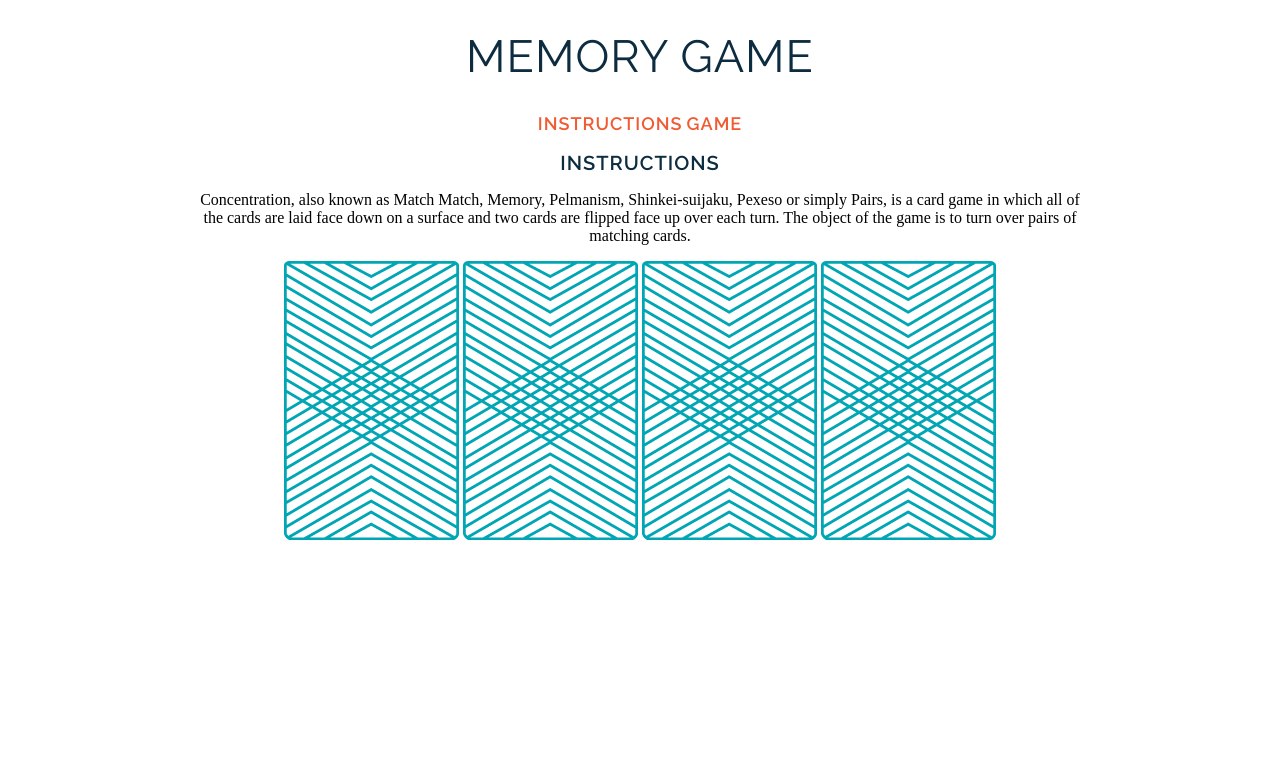
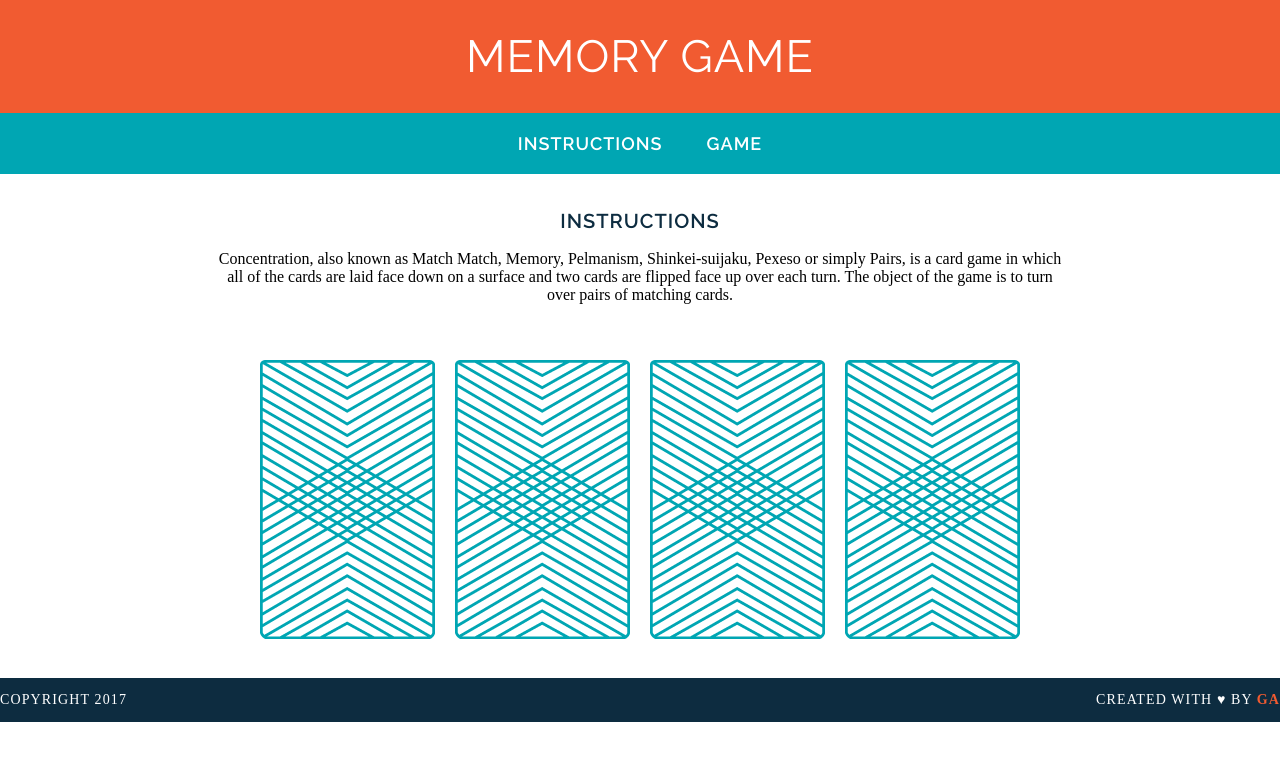
Before and after one commit to ramteen85/wdi-fundamentals-memorygame, a plain HTML site: page memory_game/index.html in a window 1280 px wide. Drawn offline with Linux system fonts and the light colour scheme; a web font is replaced by a local one.

Commit message:
created game logic basic javascript

```diff
--- a/memory_game/css/style.css
+++ b/memory_game/css/style.css
@@ -1,10 +1,19 @@
+.clearfix:after {
+    visibility: hidden;
+    display: block;
+    content: " ";
+    clear: both;
+    height: 0;
+    font-size: 0;
+}
+
 body {
     text-align: center;
+    margin: 0;
 }
 
 h1 {
     font-family: "Raleway", sans-serif;
-    font-weight: 400;
 }
 
 p {
@@ -15,25 +24,39 @@ p {
 .heading {
     text-transform: uppercase;
     font-family: "Raleway", sans-serif;
-    color: #0D2C40;
+    color: white;
     letter-spacing: 1px;
     font-weight: 400;
     font-size: 45px;
+    margin: 0;
+}
+
+nav {
+    background-color: #00A6B3;
+    color: #F15B31;
+    padding: 20px 0;
 }
 
 .link {
     text-transform: uppercase;
     font-family: "Raleway", sans-serif;
-    color: #F15B31;
+    color: #ffffff;
     letter-spacing: 1px;
     font-weight: 600;
     font-size: 18px;
     text-decoration: none;
+    margin: auto 20px;
 }
 
-.instructions-container {
-    width: 70%;
-    margin: auto;
+header {
+    background-color: #f15b31;
+    color: #ffffff;
+    padding: 30px 20px;
+}
+
+main {
+    width: 850px;
+    margin: 35px auto;
 }
 
 .subheading {
@@ -51,3 +74,37 @@ p {
     font-size: 18px;
     width: 80%;
 }
+
+img {
+    margin: 40px 8px 0 8px;
+}
+
+footer {
+    text-transform: uppercase;
+    padding: auto 20px;
+    background-color: #0d2c40;
+    color: white;
+    font-size: 14px;
+    letter-spacing: 0.08em;
+    font-weight: 500;
+}
+.copyright {
+    float: left;
+}
+
+.message {
+    float: right;
+}
+
+.name {
+    color: #F15B31;
+    font-weight: 700;
+}
+
+a {
+    border-bottom: 2px solid transparent;
+}
+
+a:hover {
+    color: #F15B31;
+}
--- a/memory_game/index.html
+++ b/memory_game/index.html
@@ -6,23 +6,32 @@
         <link href="css/style.css" rel="stylesheet" type="text/css">
     </head>
     <body>
+        <header>
             <h1 class="heading">Memory Game</h1>
+        </header>
+
+        <nav>
             <a class="link" href="#">Instructions</a>
             <a class="link" href="#">Game</a>
+        </nav>
 
-        <div class="instructions-container">
+        <main>
             <h2 class="subheading">Instructions</h2>
             <p class="body-text">Concentration, also known as Match Match, Memory, Pelmanism, Shinkei-suijaku, Pexeso or simply Pairs,
                 is a card game in which all of the cards are laid face down on a surface and two cards are flipped face up over each turn.
                 The object of the game is to turn over pairs of matching cards.
             </p>
-        </div>
-
             <div>
                 <img src="images/back.png" alt="Queen of Diamonds">
                 <img src="images/back.png" alt="Queen of Hearts">
                 <img src="images/back.png" alt="King of Diamonds">
                 <img src="images/back.png" alt="King of Hearts">
             </div>
+        </main>
+        <footer class="clearfix">
+            <p class="copyright">Copyright 2017</p>
+            <p class="message">Created with &hearts; by <span class="name">GA</span></p>
+        </footer>
+        <script src="js/main.js"></script>
     </body>
 </html>
--- /dev/null
+++ b/memory_game/js/main.js
@@ -0,0 +1,19 @@
+const cards = ["queen", "king", "queen", "king"];
+var cardsInPlay = [];
+var cardOne = cards[0];
+var cardTwo = cards[1];
+
+
+
+cardsInPlay.push(cardOne);
+console.log("User has flipped " + cardOne);
+cardsInPlay.push(cardTwo);
+console.log("User has flipped " + cardTwo);
+
+if(cardsInPlay.length === 2) {
+    if(cardOne == cardTwo) {
+        alert("You found a match!");
+    } else {
+        alert("sorry try again");
+    }
+}
```
Lines whose indentation alone changed are shown as unchanged.
